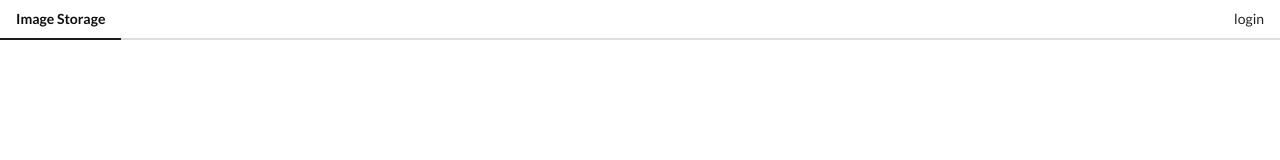
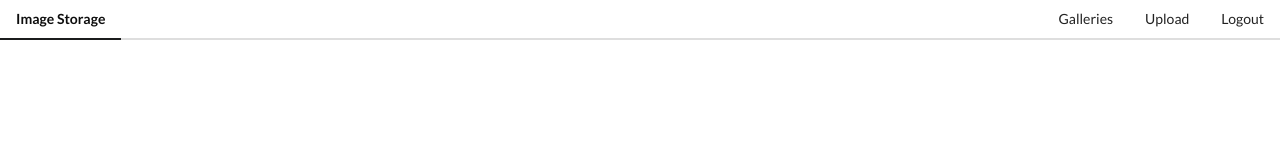
Before and after one commit to dtafesse/Vue-Js-Ud-Tut, a Vue app in the folder images/: page / in a window 1280 px wide. Shown: the top 160 px of the page. Built offline with nearby package versions, Linux system fonts and the light colour scheme; sample sign-in values are in the browser's storage.

Commit message:
removing token fron local storage on logout

```diff
--- a/images/src/components/AppHeader.vue
+++ b/images/src/components/AppHeader.vue
@@ -3,9 +3,14 @@
         <a href="/" class="active item">
             Image Storage
         </a>
+        <div class="right menu">
+            <div v-if="isLoggedIn" class="horizontal">
+                <a class="item">Galleries</a>
+                <a class="item">Upload</a>
+                <a class="item" @click="logout">Logout</a>
+            </div>
 
-        <div class="right menu">
-            <a href="#" class="ui item" @click="login">
+            <a v-else href="#" class="ui item" @click="login">
                 login
             </a>
         </div>
@@ -15,10 +20,18 @@
 </template>
 
 <script>
-import { mapActions } from 'vuex';
+import { mapActions, mapGetters } from 'vuex';
 
 export default {
     name: 'AppHeader',
-    methods: mapActions(['login'])
+    computed: mapGetters(['isLoggedIn']),
+    methods: mapActions(['login', 'logout']),
 }
 </script>
+
+<style scoped>
+    .horizontal{
+        display: flex;
+        flex-direction: row
+    }
+</style>
--- a/images/src/main.js
+++ b/images/src/main.js
@@ -8,7 +8,7 @@ Vue.config.productionTip = false;
 
 Vue.use(VueRouter);
 
-const router = new VueRouter({
+export const router = new VueRouter({
   mode: 'history',
   routes: [
     {
--- a/images/src/store/modules/auth.js
+++ b/images/src/store/modules/auth.js
@@ -1,9 +1,10 @@
 import api from '../../api/imgur';
 import qs from 'qs';
+import { router } from '../../main';
 
 // "initial state"
 const state = {
-  token: null
+  token: window.localStorage.getItem('imgur_token')
 };
 
 const getters = {
@@ -23,6 +24,9 @@ const actions = {
     const query = qs.parse(hash.replace('#', ''));
 
     commit('setToken', query.access_token);
+    window.localStorage.setItem('imgur_token', query.access_token);
+
+    router.push('/');
   },
   logout: ({ commit }) => {
     // dont directly call a mutation function instead use
@@ -31,6 +35,7 @@ const actions = {
     // 2nd arg of commit is the value of token we need to set
     // when user logs out.
     commit('setToken', null);
+    window.localStorage.removeItem('imgur_token');
   }
 };
 
```
